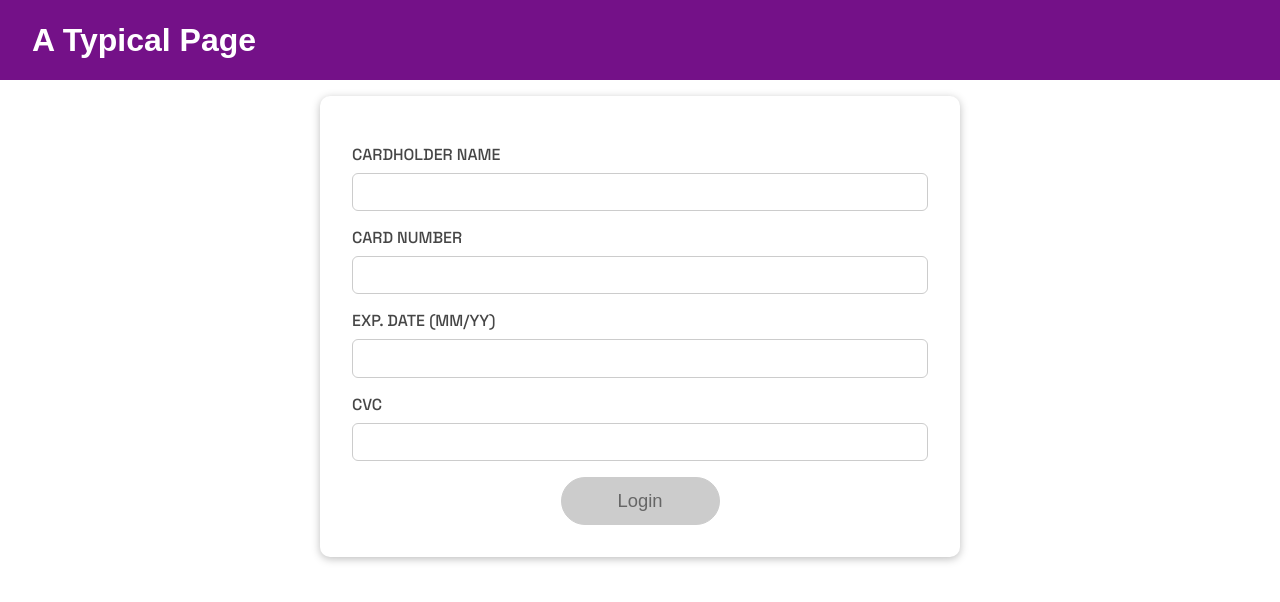
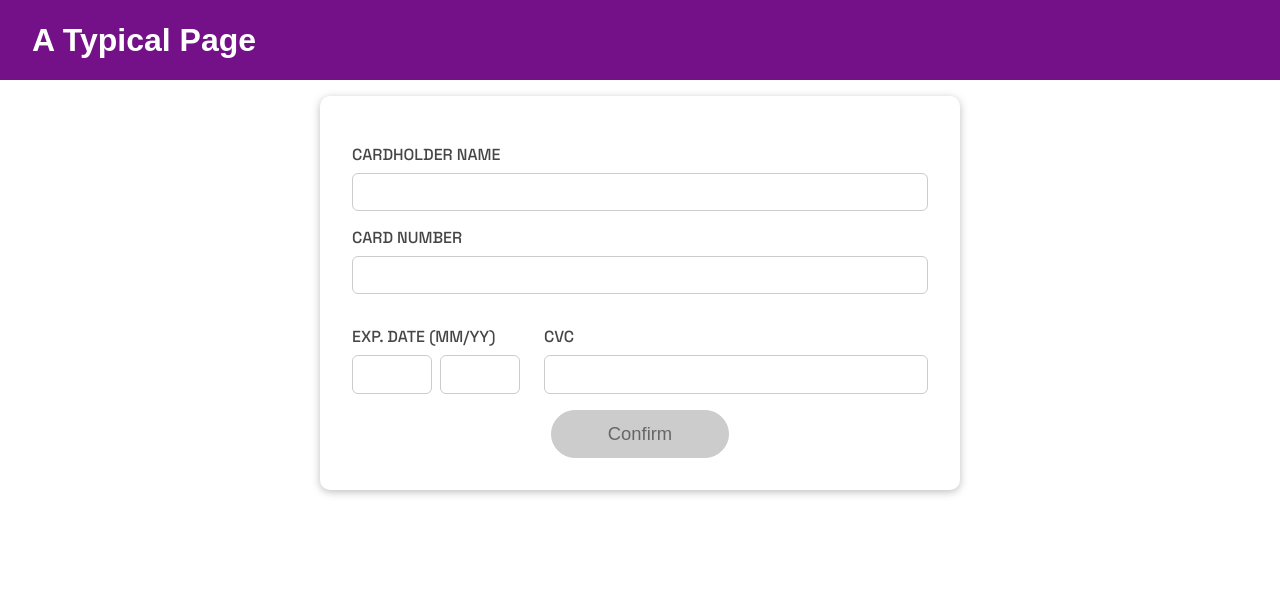
Before and after one commit to Mrigakshi-RC/Interactive-Card-Details-Form, a React (Create React App) app: page / in a window 1280 px wide. Shown: the top 602 px of the page. Built offline with nearby package versions, Linux system fonts and the light colour scheme.

Commit message:
initial commit

```diff
--- a/src/components/Login/Login.js
+++ b/src/components/Login/Login.js
@@ -1,13 +1,13 @@
-import React, { useState } from 'react';
+import React, { useState } from "react";
 
-import Card from '../UI/Card/Card';
-import classes from './Login.module.css';
-import Button from '../UI/Button/Button';
+import Card from "../UI/Card/Card";
+import classes from "./Login.module.css";
+import Button from "../UI/Button/Button";
 
 const Login = (props) => {
-  const [enteredEmail, setEnteredEmail] = useState('');
+  const [enteredEmail, setEnteredEmail] = useState("");
   const [emailIsValid, setEmailIsValid] = useState();
-  const [enteredPassword, setEnteredPassword] = useState('');
+  const [enteredPassword, setEnteredPassword] = useState("");
   const [passwordIsValid, setPasswordIsValid] = useState();
   const [formIsValid, setFormIsValid] = useState(false);
 
@@ -15,7 +15,7 @@ const Login = (props) => {
     setEnteredEmail(event.target.value);
 
     setFormIsValid(
-      event.target.value.includes('@') && enteredPassword.trim().length > 6
+      event.target.value.includes("@") && enteredPassword.trim().length > 6
     );
   };
 
@@ -23,12 +23,12 @@ const Login = (props) => {
     setEnteredPassword(event.target.value);
 
     setFormIsValid(
-      event.target.value.trim().length > 6 && enteredEmail.includes('@')
+      event.target.value.trim().length > 6 && enteredEmail.includes("@")
     );
   };
 
   const validateEmailHandler = () => {
-    setEmailIsValid(enteredEmail.includes('@'));
+    setEmailIsValid(enteredEmail.includes("@"));
   };
 
   const validatePasswordHandler = () => {
@@ -45,7 +45,7 @@ const Login = (props) => {
       <form onSubmit={submitHandler}>
         <div
           className={`${classes.control} ${
-            emailIsValid === false ? classes.invalid : ''
+            emailIsValid === false ? classes.invalid : ""
           }`}
         >
           <label htmlFor="email">CARDHOLDER NAME</label>
@@ -59,49 +59,63 @@ const Login = (props) => {
         </div>
         <div
           className={`${classes.control} ${
-            passwordIsValid === false ? classes.invalid : ''
+            passwordIsValid === false ? classes.invalid : ""
           }`}
         >
-          <label htmlFor="password">CARD NUMBER</label>
+          <label htmlFor="cardNo">CARD NUMBER</label>
           <input
-            type="password"
-            id="password"
+            type="tel"
+            pattern="[0-9\s]{13,19}"
             value={enteredPassword}
             onChange={passwordChangeHandler}
             onBlur={validatePasswordHandler}
           />
         </div>
+        <div className={classes.holder}>
           <div
             className={`${classes.control} ${
-            passwordIsValid === false ? classes.invalid : ''
+              passwordIsValid === false ? classes.invalid : ""
             }`}
           >
             <label htmlFor="expDate">EXP. DATE (MM/YY)</label>
+            <div className={classes.subHolder}>
               <input
                 type="number"
+                className={classes.holder1}
+                id="expDate"
+                value={enteredPassword}
+                onChange={passwordChangeHandler}
+                onBlur={validatePasswordHandler}
+              />
+              <input
+                type="number"
+                className={classes.holder2}
                 id="expDate"
                 value={enteredPassword}
                 onChange={passwordChangeHandler}
                 onBlur={validatePasswordHandler}
               />
             </div>
+          </div>
           <div
             className={`${classes.control} ${
-            passwordIsValid === false ? classes.invalid : ''
+              passwordIsValid === false ? classes.invalid : ""
             }`}
           >
             <label htmlFor="cvc">CVC</label>
             <input
               type="number"
+              className={classes.holder3}
               id="cvc"
               value={enteredPassword}
               onChange={passwordChangeHandler}
               onBlur={validatePasswordHandler}
             />
           </div>
+        </div>
         <div className={classes.actions}>
           <Button type="submit" className={classes.btn} disabled={!formIsValid}>
-            Login
+            Confirm
           </Button>
         </div>
       </form>
--- a/src/components/Login/Login.module.css
+++ b/src/components/Login/Login.module.css
@@ -36,6 +36,33 @@
   border: 1px solid #ccc;
 }
 
+.holder{
+  display:flex;
+}
+
+.subHolder{
+  display:flex;
+}
+
+.subHolder input:nth-of-type(2){
+  margin-left:0.5rem;
+}
+
+.holder .control .holder1{
+  width:5rem;
+}
+.holder .control .holder2{
+  width:5rem;
+}
+
+.holder .control:nth-of-type(2){
+  margin-left:1.5rem;
+}
+
+.holder .control .holder3{
+  width:24rem;
+}
+
 .control input:focus {
   outline: none;
   border-color: #4f005f;
```
Lines whose indentation alone changed are shown as unchanged.
